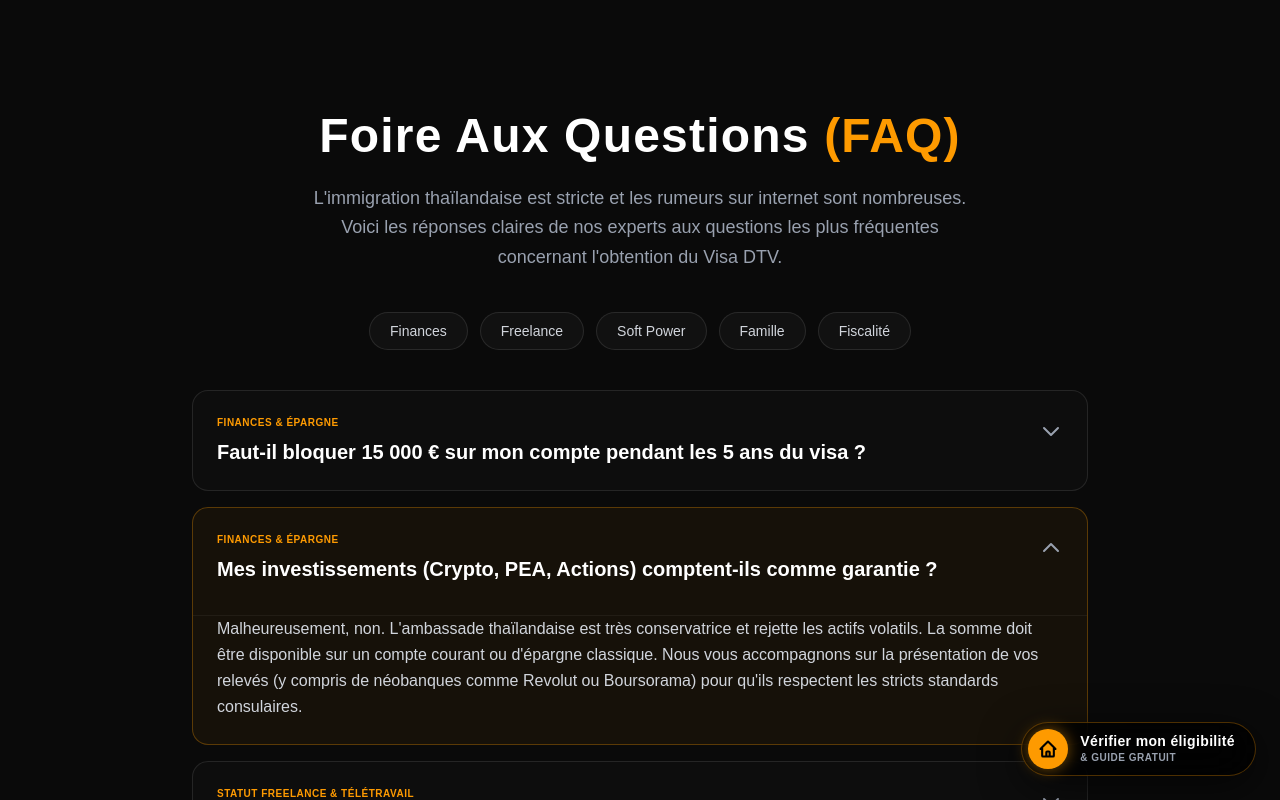
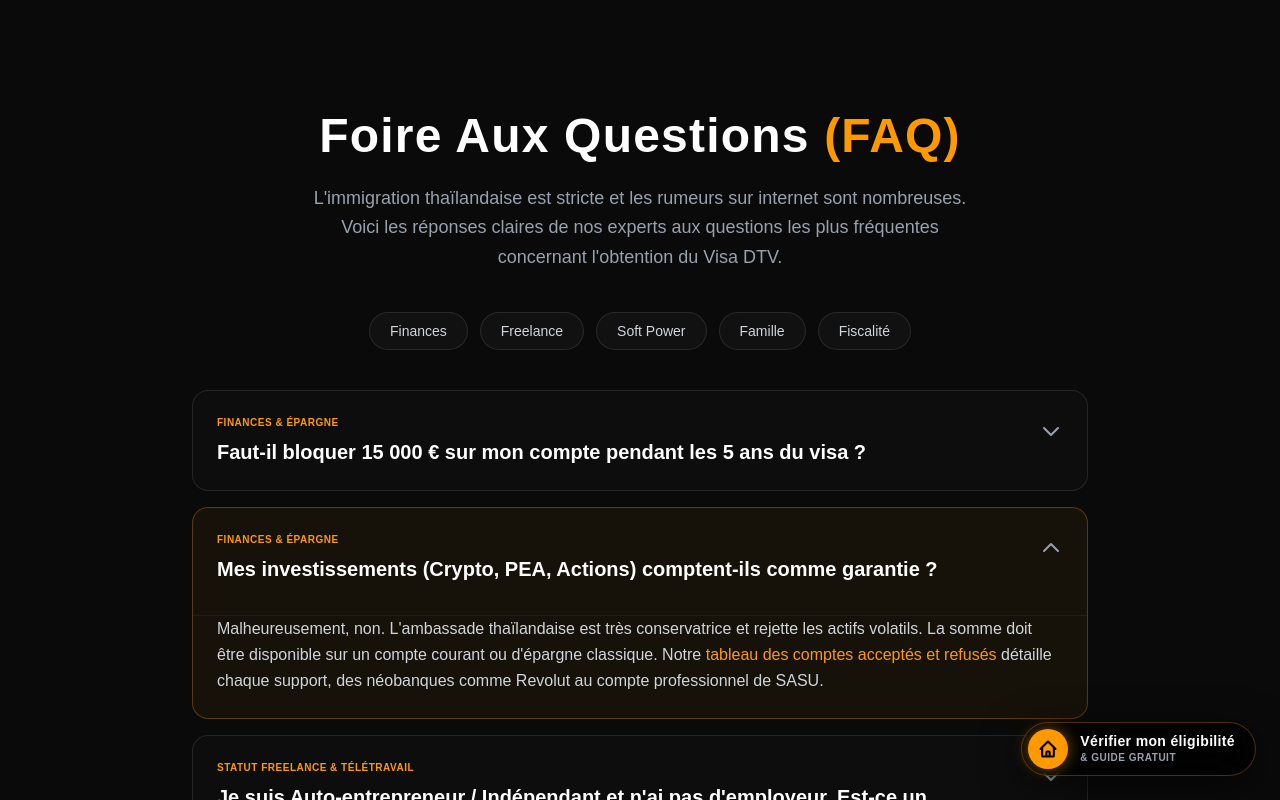
Before and after one commit to emaem-code/dtv-thailande, a Next.js app: page /faq in a window 1280 px wide. Both pictures are taken after a click on the button 640 px from the left and 668 px from the top of the page. Shown: the top 800 px of the page. Built offline with nearby package versions, Linux system fonts and the light colour scheme.

Commit message:
seo: branche la FAQ sur les articles piliers

```diff
--- a/app/faq/page.tsx
+++ b/app/faq/page.tsx
@@ -52,19 +52,31 @@ export default function FaqPage() {
       id: "investissements",
       category: "Finances & Épargne",
       q: "Mes investissements (Crypto, PEA, Actions) comptent-ils comme garantie ?",
-      a: "Malheureusement, non. L'ambassade thaïlandaise est très conservatrice et rejette les actifs volatils. La somme doit être disponible sur un compte courant ou d'épargne classique. Nous vous accompagnons sur la présentation de vos relevés (y compris de néobanques comme Revolut ou Boursorama) pour qu'ils respectent les stricts standards consulaires."
+      a: (
+        <>
+          Malheureusement, non. L&apos;ambassade thaïlandaise est très conservatrice et rejette les actifs volatils. La somme doit être disponible sur un compte courant ou d&apos;épargne classique. Notre <Link href="/blog/fonds-bancaires-visa-dtv" className="text-amber-500 hover:underline font-medium">tableau des comptes acceptés et refusés</Link> détaille chaque support, des néobanques comme Revolut au compte professionnel de SASU.
+        </>
+      )
     },
     {
       id: "freelance",
       category: "Statut Freelance & Télétravail",
       q: "Je suis Auto-entrepreneur / Indépendant et n'ai pas d'employeur. Est-ce un problème ?",
-      a: "C'est le profil le plus courant, mais aussi celui qui subit le plus de refus si le dossier est mal monté. L'ambassade s'attend à des fiches de paie classiques. Notre agence se charge de 'traduire' la réalité de votre micro-entreprise (Kbis, URSSAF, Sirene, portfolio) en un dossier administratif irréfutable aux yeux des officiers d'immigration thaïlandais."
+      a: (
+        <>
+          C&apos;est le profil le plus courant, mais aussi celui qui subit le plus de refus si le dossier est mal monté. L&apos;ambassade s&apos;attend à des fiches de paie classiques. Notre <Link href="/blog/visa-dtv-freelance-auto-entrepreneur" className="text-amber-500 hover:underline font-medium">guide du dossier freelance</Link> détaille les six documents qui remplacent la fiche de paie, et notre <Link href="/blog/guide-depot-dossier-evisa-dtv" className="text-amber-500 hover:underline font-medium">tutoriel du portail e-Visa</Link> vous montre comment les déposer sans erreur.
+        </>
+      )
     },
     {
       id: "softpower",
       category: "Soft Power (Écoles & Immersion)",
       q: "Comment être certain que l'école choisie ne fera pas annuler mon visa ?",
-      a: "Le risque d'utiliser une école 'fantôme' ou non agréée est une interdiction de territoire. C'est pourquoi nous ne travaillons qu'avec un réseau fermé d'établissements de Muay Thaï et de Cuisine Thaïlandaise qui possèdent une double homologation officielle (DBD et Ministère de l'Éducation). Votre lettre d'acceptation est garantie conforme à 100%."
+      a: (
+        <>
+          Le risque d&apos;utiliser une école &apos;fantôme&apos; ou non agréée est une interdiction de territoire. C&apos;est pourquoi nous ne travaillons qu&apos;avec un réseau fermé d&apos;établissements de Muay Thaï et de Cuisine Thaïlandaise qui possèdent une double homologation officielle (DBD et Ministère de l&apos;Éducation). Notre <Link href="/blog/visa-dtv-soft-power-ecoles" className="text-amber-500 hover:underline font-medium">guide des écoles Soft Power</Link> explique comment reconnaître une école certifiée d&apos;une usine à visas.
+        </>
+      )
     },
     {
       id: "famille",
@@ -73,6 +85,7 @@ export default function FaqPage() {
       a: (
         <>
           Attention, piège majeur : <a href="https://paris.thaiembassy.org/fr/publicservice/destination-thailand-visa-dtv" target="_blank" rel="noopener noreferrer" className="text-amber-500 hover:underline font-medium">selon les directives officielles</a>, le droit thaïlandais ne reconnaît pas le PACS, uniquement le mariage civil. Si vous n'êtes pas mariés, la demande d'un visa 'accompagnant' sera automatiquement rejetée. Mais rassurez-vous, nous avons des stratégies d'optimisation pour permettre aux couples pacsés de sécuriser leurs départs ensemble via des dossiers individuels synchronisés.
+       {' '}Le détail des unions reconnues et de la double légalisation est dans notre <Link href="/blog/visa-dtv-couple-famille-pacs" className="text-amber-500 hover:underline font-medium">guide du DTV en famille</Link>.
         </>
       )
     },
@@ -83,6 +96,7 @@ export default function FaqPage() {
       a: (
         <>
           Le visa DTV ne fait pas automatiquement de vous un résident fiscal. Vous ne devenez imposable en Thaïlande que si vous y séjournez plus de 180 jours dans l'année ET que vous y rapatriez des revenus. Dans le cadre de nos offres, nous vous fournissons les recommandations de base pour comprendre <a href="https://www.impots.gouv.fr/international-particulier/les-conventions-internationales" target="_blank" rel="noopener noreferrer" className="text-amber-500 hover:underline font-medium">la convention fiscale franco-thaïlandaise</a> et optimiser votre calendrier de voyage.
+        {' '}Notez que le seuil des 180 jours conditionne aussi vos <Link href="/blog/tm47-rapport-90-jours-thailande" className="text-amber-500 hover:underline font-medium">obligations déclaratives sur place</Link>.
         </>
       )
     }
```
